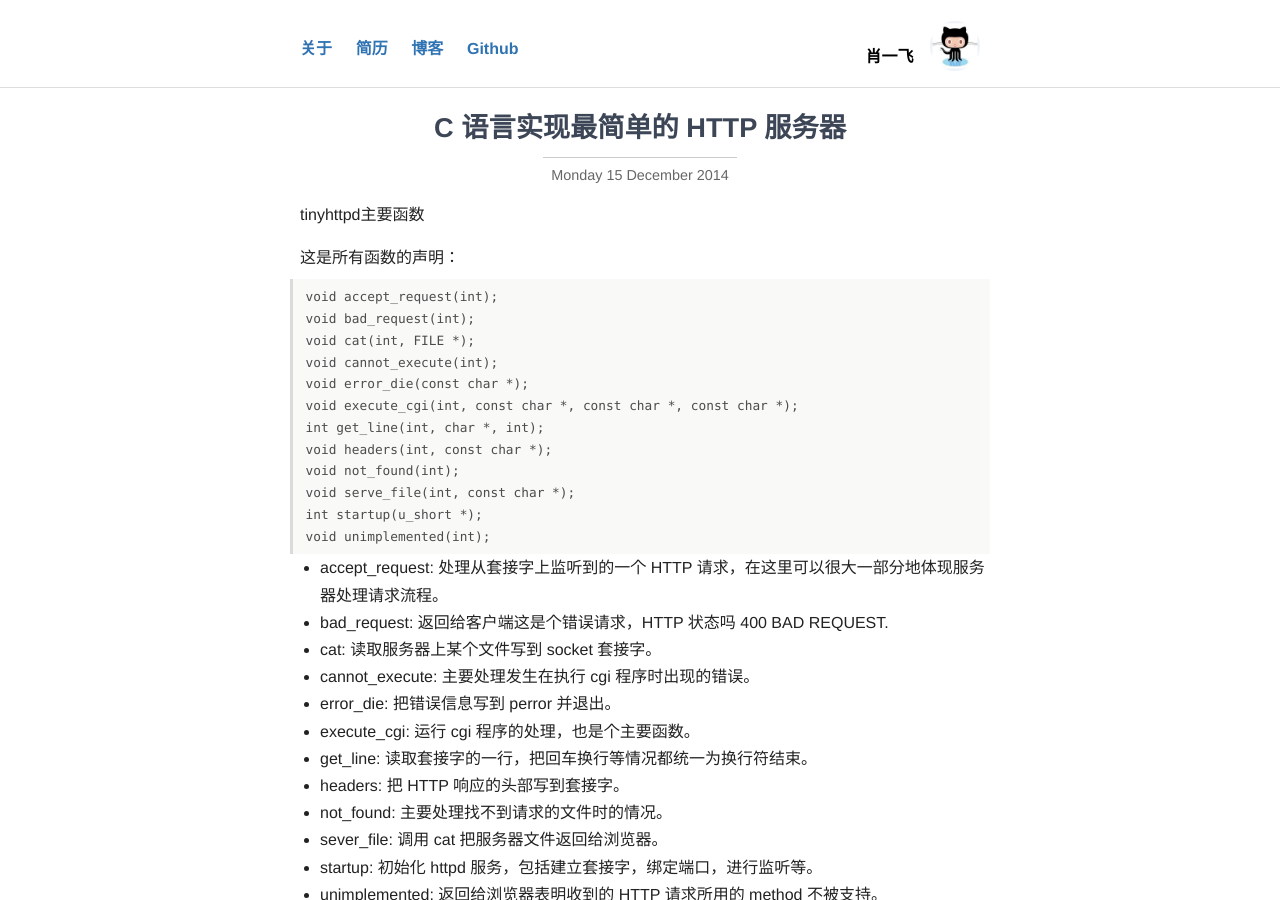
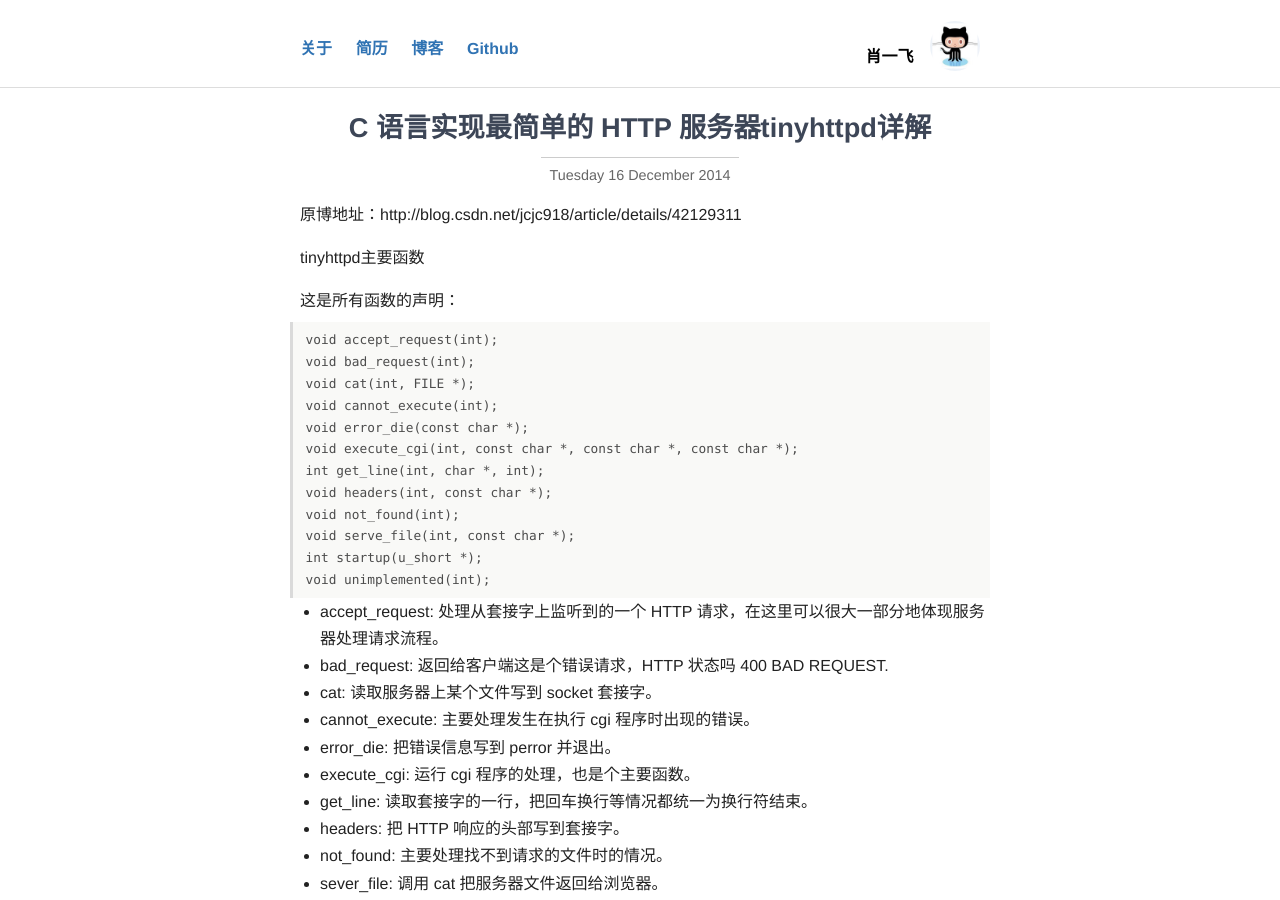
Before and after one commit to xiaoyifeibupt/xiaoyifeibupt.github.io, a Jekyll site: the page built from _posts/2014-12-16-http- tinyhttpd.md, in a window 1280 px wide and 900 px high. Built offline with Jekyll 4.4.1, drawn with Linux system fonts in a browser that asks for light colours; Markdown is read by kramdown in place of the engine named in the settings; comment, search, counter and statistics services are not loaded.

Commit message:
Update and rename 2014-12-15-http- tinyhttpd.md to 2014-12-16-http- tinyhttpd.md

```diff
--- a/_posts/2014-12-15-http- tinyhttpd.md
+++ b/_posts/2014-12-16-http- tinyhttpd.md
@@ -1,8 +1,10 @@
 ---
 layout: post
-title:  C 语言实现最简单的 HTTP 服务器
-categories: [APUE]
+title:  C 语言实现最简单的 HTTP 服务器tinyhttpd详解
+categories: [http]
 ---
+
+原博地址：http://blog.csdn.net/jcjc918/article/details/42129311
 
 tinyhttpd主要函数
 
```
